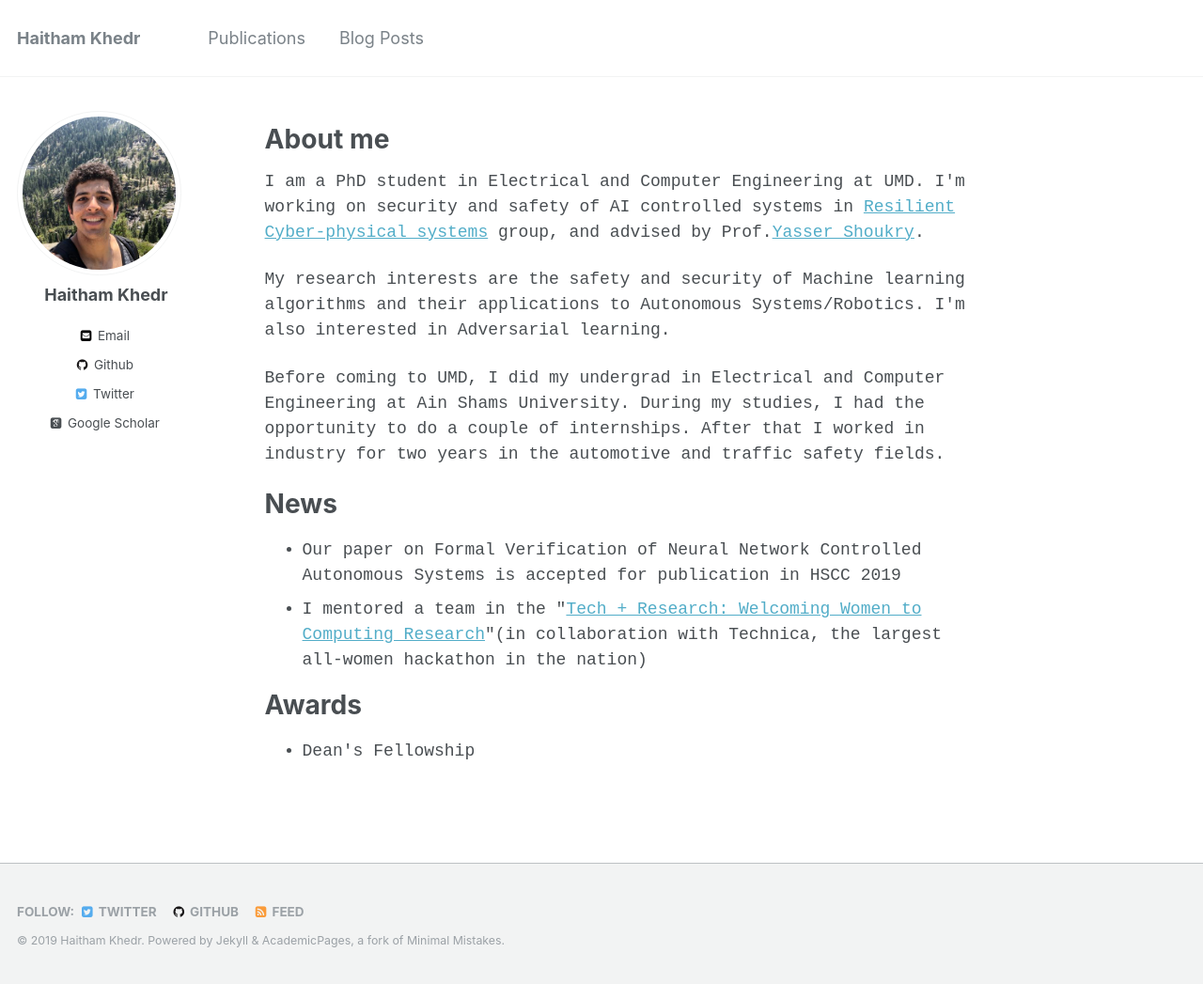
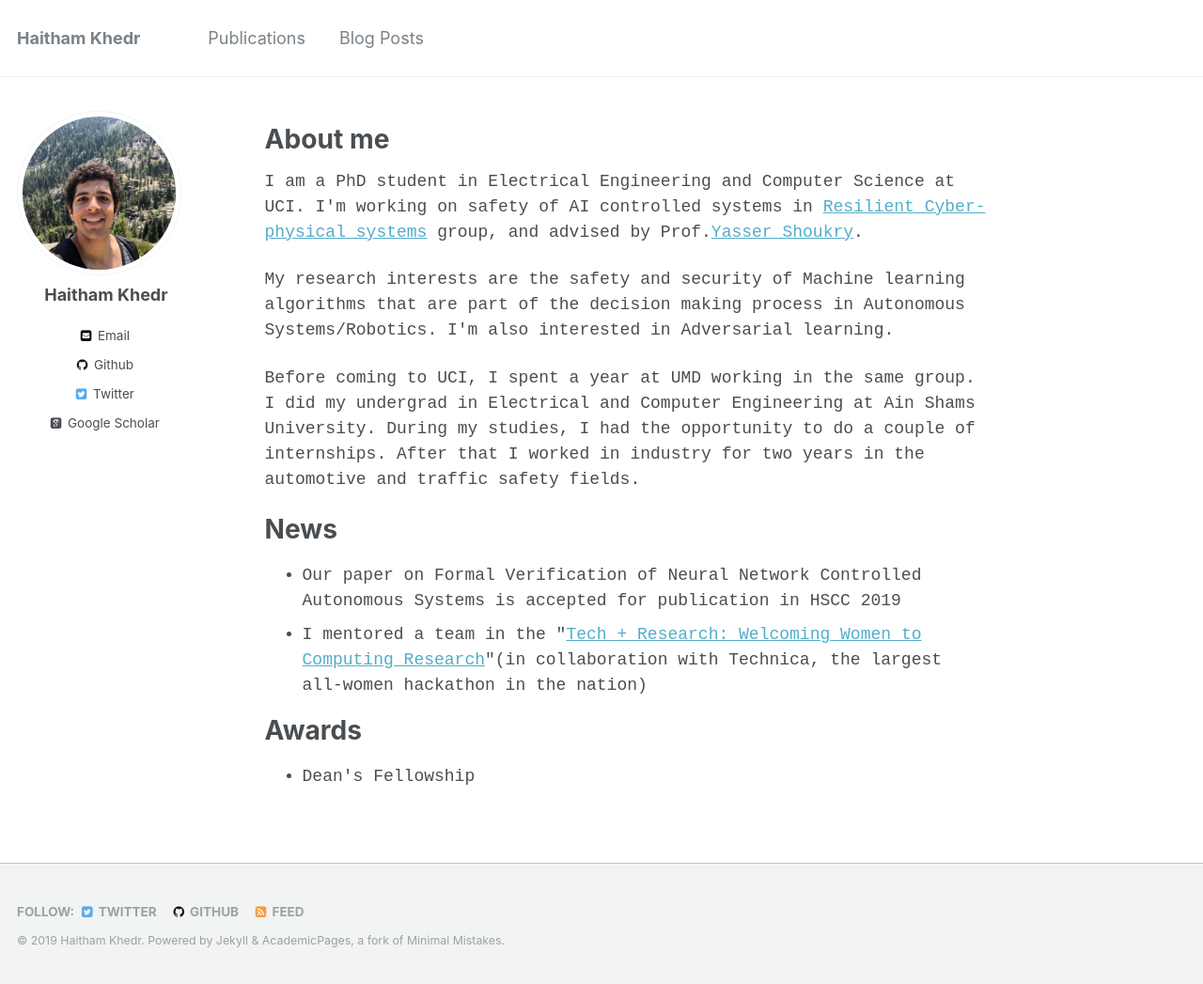
Before and after one commit to haithamkhedr/haithamkhedr.github.io, a Jekyll site: the page built from _pages/about.md, in a window 1280 px wide and 1047 px high. Shown: the whole window at 94% size. Built offline with Jekyll 4.4.1, drawn with Linux system fonts in a browser that asks for light colours; some web fonts are replaced.

Commit message:
Update about.md

```diff
--- a/_pages/about.md
+++ b/_pages/about.md
@@ -10,15 +10,15 @@ redirect_from:
 
 # About me
 <p class="font-monospace" >
-  I am a PhD student in Electrical and Computer Engineering at UMD. I'm working on security and safety of AI controlled systems in <a href="https://rcpsl.ece.umd.edu/home">Resilient Cyber-physical systems</a> group, and advised by Prof.<a href="http://www.ece.umd.edu/~yshoukry/">Yasser Shoukry</a>.
+  I am a PhD student in Electrical Engineering and Computer Science at UCI. I'm working on safety of AI controlled systems in <a href="https://rcpsl.eng.uci.edu">Resilient Cyber-physical systems</a> group, and advised by Prof.<a href="https://rcpsl.eng.uci.edu/yshoukry/">Yasser Shoukry</a>.
 
 </p>
 <p class="font-monospace">
-  	My research interests are the safety and security of Machine learning algorithms and their applications to Autonomous Systems/Robotics. I'm also interested in Adversarial learning.
+  	My research interests are the safety and security of Machine learning algorithms that are part of the decision making process in Autonomous Systems/Robotics. I'm also interested in Adversarial learning.
 </p>
 
 <p class="font-monospace">
-	Before coming to UMD, I did my undergrad in Electrical and Computer Engineering at Ain Shams University. During my studies, I had the opportunity to do a couple of internships. After that I worked in industry for two years in the automotive and traffic safety fields.
+	Before coming to UCI, I spent a year at UMD working in the same group. I did my undergrad in Electrical and Computer Engineering at Ain Shams University. During my studies, I had the opportunity to do a couple of internships. After that I worked in industry for two years in the automotive and traffic safety fields.
 </p>
 
 # News
```
